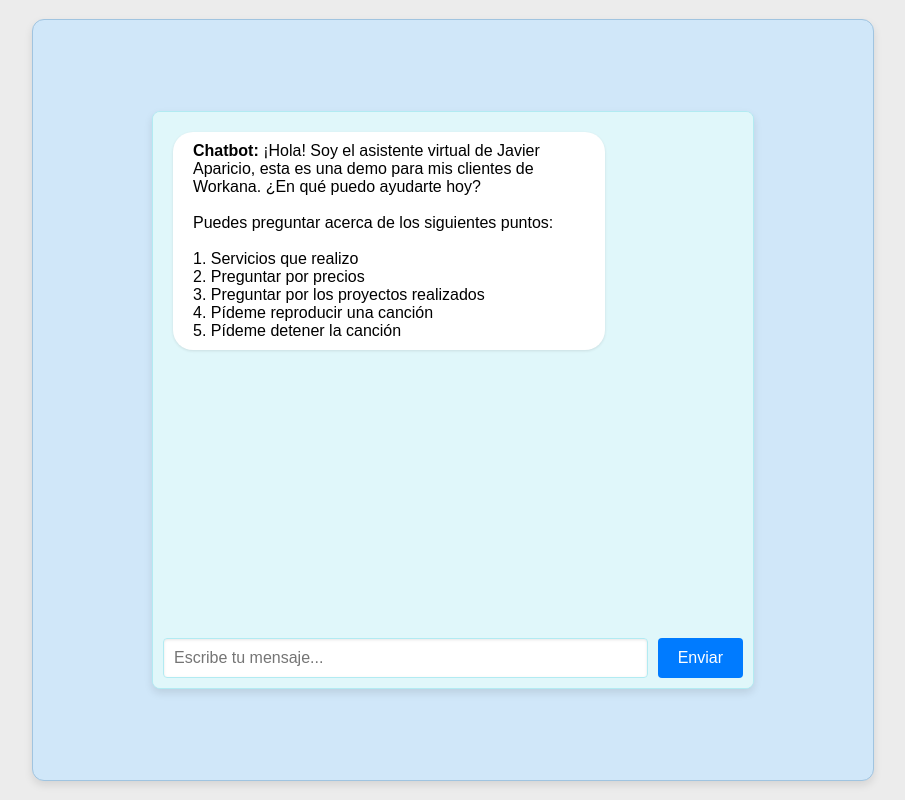
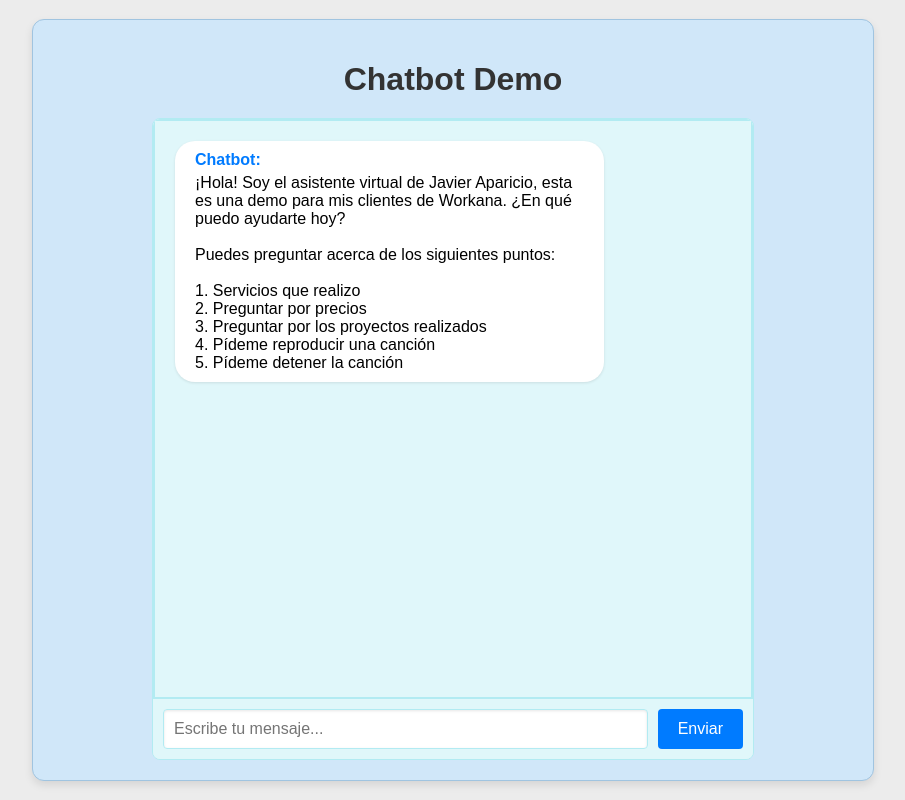
Before and after one commit to aparicioman/chatbotDemo, a plain HTML site: page index.html in a window 1280 px wide. Shown: the whole page, without its empty margins (187-1092 px from the left). Drawn offline with Linux system fonts and the light colour scheme.

Commit message:
Title added

```diff
--- a/index.html
+++ b/index.html
@@ -9,6 +9,7 @@
 <body>
     <div class="main-container">
         <div class="outer-container">
+            <h1 class="page-title">Chatbot Demo</h1>
             <div class="chat-container">
                 <div id="chat-box" class="chat-box">
                     <!-- Aquí se mostrarán los mensajes -->
--- a/styles.css
+++ b/styles.css
@@ -6,6 +6,14 @@ body {
     height: 100vh;
     margin: 0;
     background-color: #ececec;
+}
+
+.page-title {
+    font-size: 2em;
+    margin-bottom: 20px;
+    color: #333;
+    text-align: center;
+    width: 100%;
 }
 
 .main-container {
@@ -17,14 +25,27 @@ body {
     box-sizing: border-box;
 }
 
+.outer-container {
+    width: 90%;
+    max-width: 800px;
+    height: 90%;
+    background-color: #d0e7f9;
+    border: 1px solid #a0c4e0;
+    border-radius: 12px;
+    display: flex;
+    flex-direction: column;
+    align-items: center;
+    padding: 20px;
+    box-shadow: 0 4px 8px rgba(0,0,0,0.1);
+}
+
 .chat-container {
-    width: 90%;
+    width: 100%;
     max-width: 600px;
-    height: 80%;
+    height: 100%;
     background-color: #e0f7fa;
-   border: 1px solid #b2ebf2;
+    border: 1px solid #b2ebf2;
     border-radius: 8px;
-    box-shadow: 0 4px 8px rgba(0,0,0,0.1);
     display: flex;
     flex-direction: column;
     overflow: hidden;
@@ -34,19 +55,9 @@ body {
     flex: 1;
     padding: 20px;
     overflow-y: auto;
-    /*border: 2px solid #b2ebf2;*/
-    background-color: #e0f7fa;
-    /*border-radius: 8px;*/
-}
-
-
-.chat-box {
-    flex: 1;
-    padding: 20px;
-    overflow-y: auto;
+    border: 2px solid #b2ebf2;
     background-color: #e0f7fa;
 }
-
 
 .chat-message {
     margin-bottom: 10px;
@@ -56,6 +67,12 @@ body {
     box-shadow: 0 1px 3px rgba(0,0,0,0.1);
     max-width: 70%;
     word-wrap: break-word;
+}
+
+.chat-message strong {
+    display: block;
+    margin-bottom: 5px;
+    color: #007bff;
 }
 
 .chat-form {
@@ -88,17 +105,3 @@ body {
 .send-button:hover {
     background-color: #0056b3;
 }
-
-.outer-container {
-    width: 90%;
-    max-width: 800px;
-    height: 90%;
-    background-color: #d0e7f9;
-    border: 1px solid #a0c4e0;
-    border-radius: 12px;
-    display: flex;
-    justify-content: center;
-    align-items: center;
-    padding: 20px;
-    box-shadow: 0 4px 8px rgba(0,0,0,0.1);
-}
```
